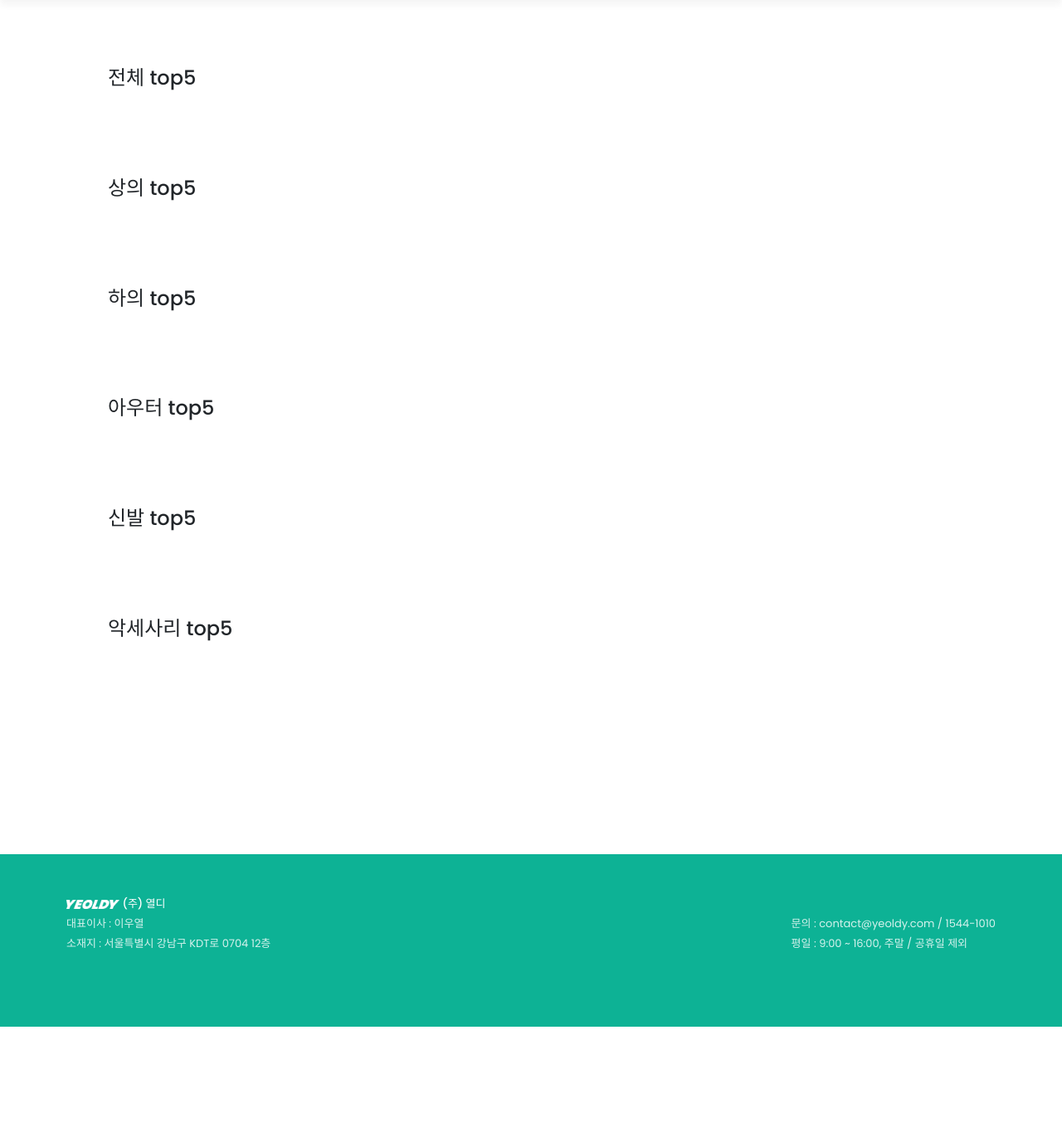
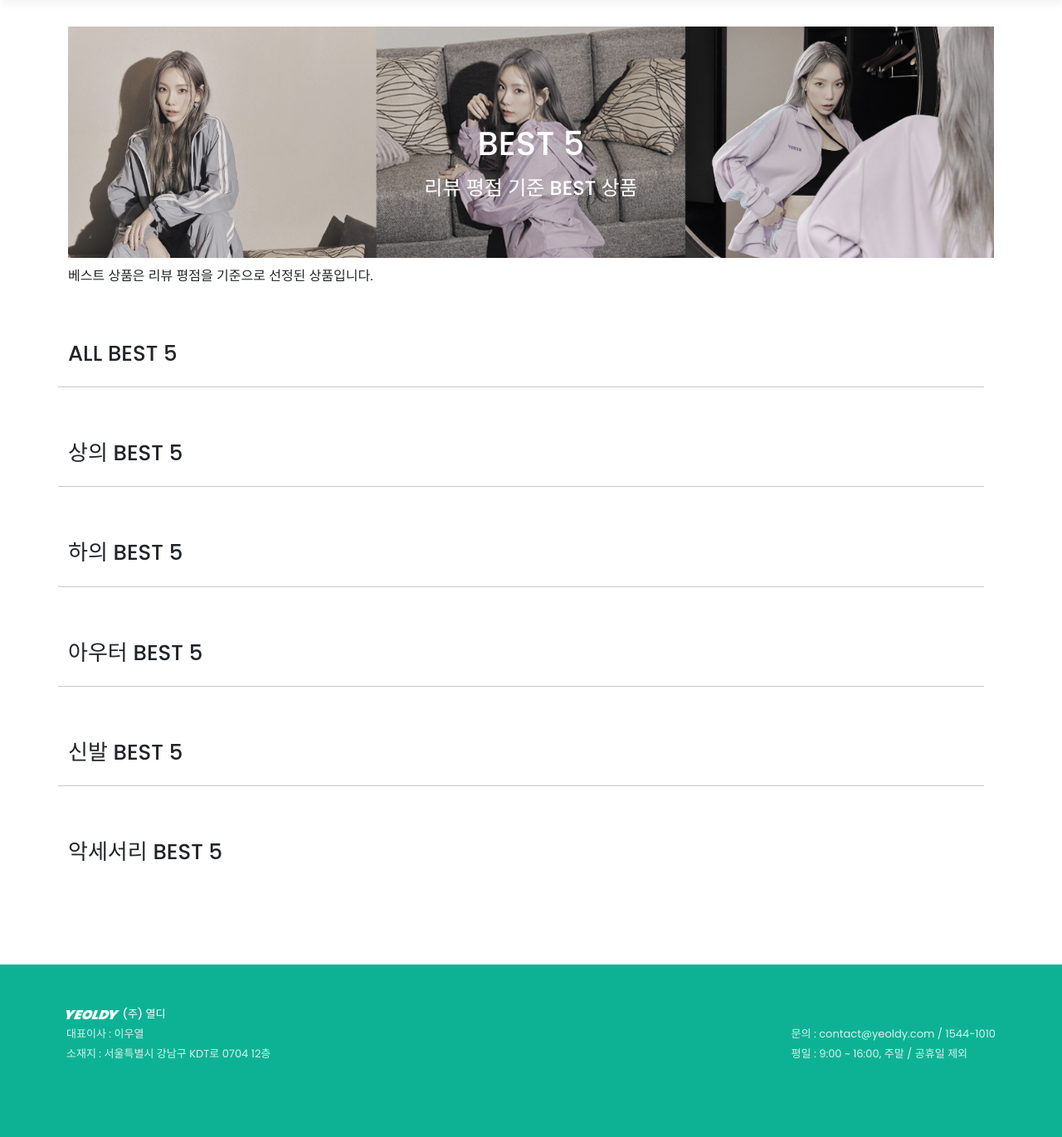
Before and after one commit to SeBin-Kwon/YEOLDY, a Django app: page /products/best_products/ in a window 1280 px wide. Shown: the part 96-1467 px from the top of the page at 83% size. Before the commit the page ends 1334 px from the top, so only its background shows below. Run offline with Django 3.2, Linux system fonts and the light colour scheme; data that the repository does not hold is empty; some libraries are stand-ins or nearby versions.

Commit message:
design : products/best 페이지 디자인 [이우열]

```diff
--- a/products/templates/products/best_products.html
+++ b/products/templates/products/best_products.html
@@ -2,19 +2,33 @@
 {% load django_bootstrap5 %}
 {% load static %}
 {% load humanize %}
+
 {% block css %}
-<link rel="stylesheet" href="{% static 'css/products_index.css' %}">
+  <link rel="stylesheet" href="{% static 'css/products_best.css' %}">
 {% endblock css %}
+
 {% block content %}
   <div class="container">
-    <div class="banner m-5">
-      <h4>전체 top5</h4>
+    <div class="banner">
+      <h1>BEST 5<br>
+        <span style="font-size:24px;">리뷰 평점 기준 BEST 상품</span></h1>
+      <img src="{% static 'images/products_banner_best.jpg' %}" alt="banner">
+      <p class="text-start">베스트 상품은 리뷰 평점을 기준으로 선정된 상품입니다.</p>
     </div>
-    <div class="row product-list w-100 justify-content-start">
-      {% for best_product in best_products %}{% comment %} 전체 top5 {% endcomment %}
+    <div class="style-box">
+      <div class="d-flex justify-content-between align-items-center mb-3">
+        <h1 class="style-title">ALL BEST 5</h1>
+      </div>
+    </div>
+    <div class="row mb-5 product-list w-100 justify-content-between">
+      <!-- 전체 top 5 -->
+      {% for best_product in best_products %}
         <div class="product-card col-2">
           <a href="{% url 'products:detail' best_product.id %}">
             <div class="imgBox">
+              <span class="position-absolute top-0 start-0 badge rounded-0">
+                <p class="best-badge">BEST</p>{{ forloop.counter }}
+              </span>
               {% for product_image in best_product.photo_set.all %}
                 {% if forloop.counter == 1%}
                   <img class="product-img" src="{{ product_image.image.url }}" alt="">
@@ -23,7 +37,10 @@
               <img class="mini-logo" src="{% static 'images/logo_green.png' %}" alt="">
             </div>
             <div class="contentBox">
-            <h5 class="product-title">{{ best_product.name }}|{{ best_product.average_rating }}</h5>
+              <h5 class="product-title">{{ best_product.name }}</h5>
+              <p style="color:#0db295; font-size:18px;">
+                <i class="me-2 bi bi-star-fill"></i>{{ best_product.average_rating }}
+              </p>
               <p>
                 <span class="sale">10%</span><span class="cost">{{ best_product.cost|intcomma }}</span>원
               </p>
@@ -31,19 +48,24 @@
           </a>
         </div>
       {% endfor %}
+      <hr>
     </div>
   </div>
 
-
   <div class="container">
-    <div class="banner m-5">
-      <h4>상의 top5</h4>
+    <div class="style-box">
+      <div class="d-flex justify-content-between align-items-center mb-3">
+        <h1 class="style-title">상의 BEST 5</h1>
       </div>
-    <div class="row product-list w-100 justify-content-start">
-      {% for best_product in best_products_1 %}{% comment %} 상의 top5 {% endcomment %}
+    </div>
+    <div class="row mb-5 product-list w-100 justify-content-between">
+      {% for best_product in best_products_1 %}
         <div class="product-card col-2">
           <a href="{% url 'products:detail' best_product.id %}">
             <div class="imgBox">
+              <span class="position-absolute top-0 start-0 badge rounded-0">
+                <p class="best-badge">BEST</p>{{ forloop.counter }}
+              </span>
               {% for product_image in best_product.photo_set.all %}
                 {% if forloop.counter == 1%}
                   <img class="product-img" src="{{ product_image.image.url }}" alt="">
@@ -52,7 +74,10 @@
               <img class="mini-logo" src="{% static 'images/logo_green.png' %}" alt="">
             </div>
             <div class="contentBox">
-            <h5 class="product-title">{{ best_product.name }}|{{ best_product.average_rating }}</h5>
+              <h5 class="product-title">{{ best_product.name }}</h5>
+              <p style="color:#0db295; font-size:18px;">
+                <i class="me-2 bi bi-star-fill"></i>{{ best_product.average_rating }}
+              </p>
               <p>
                 <span class="sale">10%</span><span class="cost">{{ best_product.cost|intcomma }}</span>원
               </p>
@@ -60,18 +85,24 @@
           </a>
         </div>
       {% endfor %}
+      <hr>
     </div>
   </div>
 
   <div class="container">
-    <div class="banner m-5">
-      <h4>하의 top5</h4>
+    <div class="style-box">
+      <div class="d-flex justify-content-between align-items-center mb-3">
+        <h1 class="style-title">하의 BEST 5</h1>
       </div>
-    <div class="row product-list w-100 justify-content-start">
-      {% for best_product in best_products_2 %}{% comment %} 하의 top5 {% endcomment %}
+    </div>
+    <div class="row mb-5 product-list w-100 justify-content-between">
+      {% for best_product in best_products_2 %}
         <div class="product-card col-2">
           <a href="{% url 'products:detail' best_product.id %}">
             <div class="imgBox">
+              <span class="position-absolute top-0 start-0 badge rounded-0">
+                <p class="best-badge">BEST</p>{{ forloop.counter }}
+              </span>
               {% for product_image in best_product.photo_set.all %}
                 {% if forloop.counter == 1%}
                   <img class="product-img" src="{{ product_image.image.url }}" alt="">
@@ -80,7 +111,10 @@
               <img class="mini-logo" src="{% static 'images/logo_green.png' %}" alt="">
             </div>
             <div class="contentBox">
-            <h5 class="product-title">{{ best_product.name }}|{{ best_product.average_rating }}</h5>
+              <h5 class="product-title">{{ best_product.name }}</h5>
+              <p style="color:#0db295; font-size:18px;">
+                <i class="me-2 bi bi-star-fill"></i>{{ best_product.average_rating }}
+              </p>
               <p>
                 <span class="sale">10%</span><span class="cost">{{ best_product.cost|intcomma }}</span>원
               </p>
@@ -88,17 +122,24 @@
           </a>
         </div>
       {% endfor %}
+      <hr>
     </div>
   </div>
+
   <div class="container">
-    <div class="banner m-5">
-      <h4>아우터 top5</h4>
+    <div class="style-box">
+      <div class="d-flex justify-content-between align-items-center mb-3">
+        <h1 class="style-title">아우터 BEST 5</h1>
       </div>
-    <div class="row product-list w-100 justify-content-start">
-      {% for best_product in best_products_3 %}{% comment %} 아우터 top5 {% endcomment %}
+    </div>
+    <div class="row mb-5 product-list w-100 justify-content-between">
+      {% for best_product in best_products_3 %}
         <div class="product-card col-2">
           <a href="{% url 'products:detail' best_product.id %}">
             <div class="imgBox">
+              <span class="position-absolute top-0 start-0 badge rounded-0">
+                <p class="best-badge">BEST</p>{{ forloop.counter }}
+              </span>
               {% for product_image in best_product.photo_set.all %}
                 {% if forloop.counter == 1%}
                   <img class="product-img" src="{{ product_image.image.url }}" alt="">
@@ -107,7 +148,10 @@
               <img class="mini-logo" src="{% static 'images/logo_green.png' %}" alt="">
             </div>
             <div class="contentBox">
-            <h5 class="product-title">{{ best_product.name }}|{{ best_product.average_rating }}</h5>
+              <h5 class="product-title">{{ best_product.name }}</h5>
+              <p style="color:#0db295; font-size:18px;">
+                <i class="me-2 bi bi-star-fill"></i>{{ best_product.average_rating }}
+              </p>
               <p>
                 <span class="sale">10%</span><span class="cost">{{ best_product.cost|intcomma }}</span>원
               </p>
@@ -115,17 +159,24 @@
           </a>
         </div>
       {% endfor %}
+      <hr>
     </div>
   </div>
+
   <div class="container">
-    <div class="banner m-5">
-      <h4>신발 top5</h4>
+    <div class="style-box">
+      <div class="d-flex justify-content-between align-items-center mb-3">
+        <h1 class="style-title">신발 BEST 5</h1>
       </div>
-    <div class="row product-list w-100 justify-content-start">
-      {% for best_product in best_products_4 %}{% comment %} 신발 top5 {% endcomment %}
+    </div>
+    <div class="row mb-5 product-list w-100 justify-content-between">
+      {% for best_product in best_products_4 %}
         <div class="product-card col-2">
           <a href="{% url 'products:detail' best_product.id %}">
             <div class="imgBox">
+              <span class="position-absolute top-0 start-0 badge rounded-0">
+                <p class="best-badge">BEST</p>{{ forloop.counter }}
+              </span>
               {% for product_image in best_product.photo_set.all %}
                 {% if forloop.counter == 1%}
                   <img class="product-img" src="{{ product_image.image.url }}" alt="">
@@ -134,7 +185,10 @@
               <img class="mini-logo" src="{% static 'images/logo_green.png' %}" alt="">
             </div>
             <div class="contentBox">
-            <h5 class="product-title">{{ best_product.name }}|{{ best_product.average_rating }}</h5>
+              <h5 class="product-title">{{ best_product.name }}</h5>
+              <p style="color:#0db295; font-size:18px;">
+                <i class="me-2 bi bi-star-fill"></i>{{ best_product.average_rating }}
+              </p>
               <p>
                 <span class="sale">10%</span><span class="cost">{{ best_product.cost|intcomma }}</span>원
               </p>
@@ -142,17 +196,24 @@
           </a>
         </div>
       {% endfor %}
+      <hr>
     </div>
   </div>
+
   <div class="container">
-    <div class="banner m-5">
-      <h4>악세사리 top5</h4>
+    <div class="style-box">
+      <div class="d-flex justify-content-between align-items-center mb-3">
+        <h1 class="style-title">악세서리 BEST 5</h1>
       </div>
-    <div class="row product-list w-100 justify-content-start">
-      {% for best_product in best_products_5 %}{% comment %} 악세사리 top5 {% endcomment %}
+    </div>
+    <div class="row mb-5 product-list w-100 justify-content-between">
+      {% for best_product in best_products_5 %}
         <div class="product-card col-2">
           <a href="{% url 'products:detail' best_product.id %}">
             <div class="imgBox">
+              <span class="position-absolute top-0 start-0 badge rounded-0">
+                <p class="best-badge">BEST</p>{{ forloop.counter }}
+              </span>
               {% for product_image in best_product.photo_set.all %}
                 {% if forloop.counter == 1%}
                   <img class="product-img" src="{{ product_image.image.url }}" alt="">
@@ -161,7 +222,10 @@
               <img class="mini-logo" src="{% static 'images/logo_green.png' %}" alt="">
             </div>
             <div class="contentBox">
-            <h5 class="product-title">{{ best_product.name }}|{{ best_product.average_rating }}</h5>
+              <h5 class="product-title">{{ best_product.name }}</h5>
+              <p style="color:#0db295; font-size:18px;">
+                <i class="me-2 bi bi-star-fill"></i>{{ best_product.average_rating }}
+              </p>
               <p>
                 <span class="sale">10%</span><span class="cost">{{ best_product.cost|intcomma }}</span>원
               </p>
--- /dev/null
+++ b/static/css/products_best.css
@@ -0,0 +1,122 @@
+.style-box {
+  justify-content: center;
+}
+
+.style-title {
+  font-weight: 500;
+  font-size: 26px;
+}
+
+.container {
+  justify-content:center;
+  align-items:start;
+  display:flex;
+  flex-direction: column;
+  font-family:Arial, Helvetica, sans-serif;
+  /* min-height:90vh; */
+}
+
+hr {
+  width: 100%;
+}
+
+.banner {
+  width: 100%;
+  max-width: 1296px;
+  margin-bottom: 50px;
+  display: flex;
+  flex-direction: column;
+  justify-content: start;
+  position: relative;
+  text-align: center;
+}
+
+.banner h1 {
+  position: absolute;
+  top: 50%;
+  left: 50%;
+  transform: translate(-50%, -50%);
+  z-index: 100;
+  color: #fff;
+}
+
+.banner img {
+  margin-bottom: 10px;
+  max-width: 1296px;
+  height: auto;
+  filter: grayscale(50%);
+}
+
+a {
+  color: #000;
+  text-decoration: none;
+}
+
+.imgBox {
+  display: flex;
+  align-items: center;
+  height: 230px;
+  position: relative;
+  overflow: hidden;
+  box-shadow: -4px -6px 32px 0px #0d224216;
+}
+
+.badge {
+  color: #fff;
+  background-color: #0db295;
+}
+
+.best-badge {
+  margin-bottom: 5px;
+  z-index: 999;
+}
+
+.imgBox .product-img {
+  transition: 0.5s;
+  z-index: -10;
+}
+
+.imgBox:hover .product-img {
+  transform: scale(1.2);
+  transition: 0.5s;
+  z-index: -10;
+}
+
+.imgBox .mini-logo {
+  width: 60%;
+  position: absolute;
+  bottom: 5%;
+  left: 50%;
+  transform: translate(-50%, -50%);
+  opacity: 0.4;
+  /* filter: blur(2px); */
+}
+
+.product-img {
+  width: 100%;
+}
+
+.contentBox {
+  margin: 10px 0;
+  padding: 10px;
+  color: #000;
+}
+
+.contentBox .product-title {
+  font-weight: 400;
+}
+
+.contentBox p {
+  margin: 0;
+  font-size: 14px;
+}
+
+.contentBox .sale {
+  color: #e91e63;
+  margin-right: 10px;
+}
+
+.contentBox .cost {
+  font-size: 18px;
+  font-weight: 600;
+}
--- a/static/css/products_index.css
+++ b/static/css/products_index.css
@@ -33,9 +33,10 @@ a {
 .imgBox {
     display: flex;
     align-items: center;
-    height: 60%;
+    height: 230px;
     position: relative;
     overflow: hidden;
+    box-shadow: -4px -6px 32px 0px #0d224216;
 }
 
 .imgBox .product-img {
```
Also changed, not shown: products/templates/products/new_products.html (deleted, +0 -10 lines), static/images/products_banner_best.jpg (added). Lines whose indentation alone changed are shown as unchanged.
